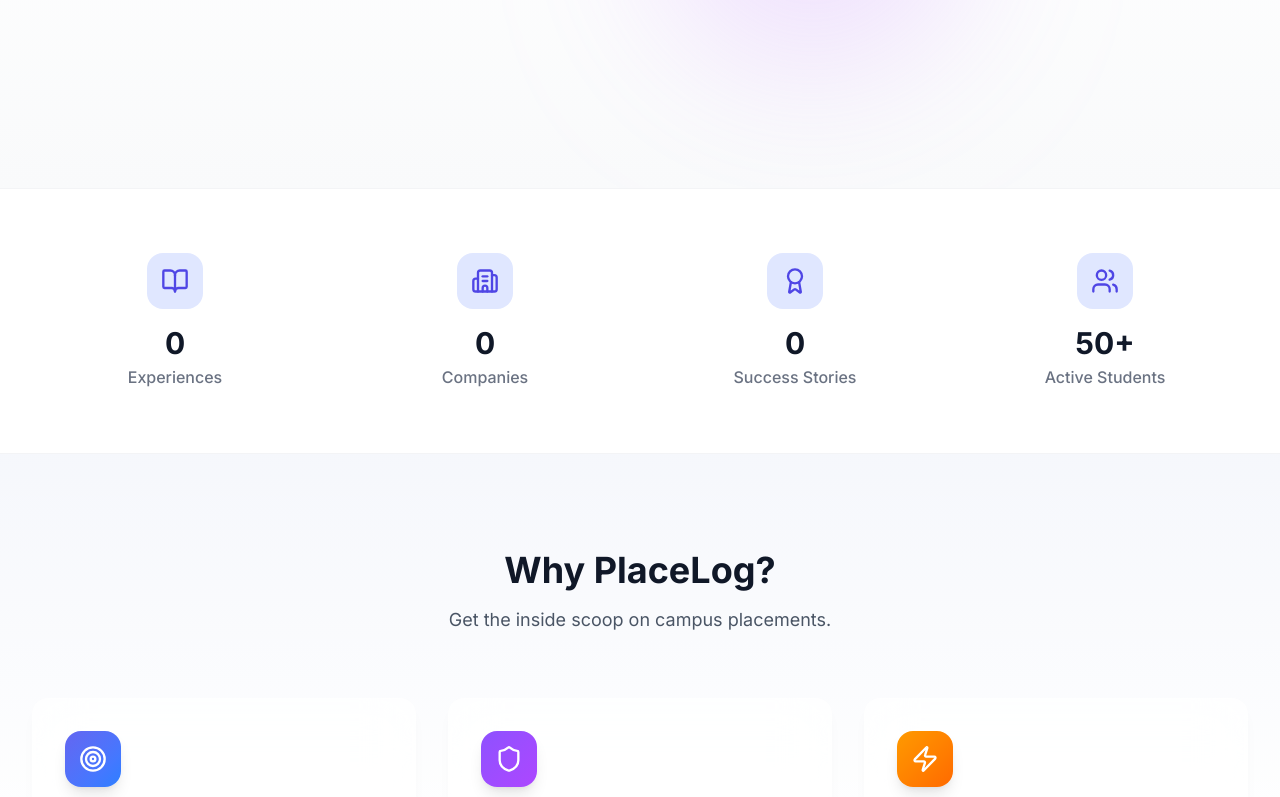
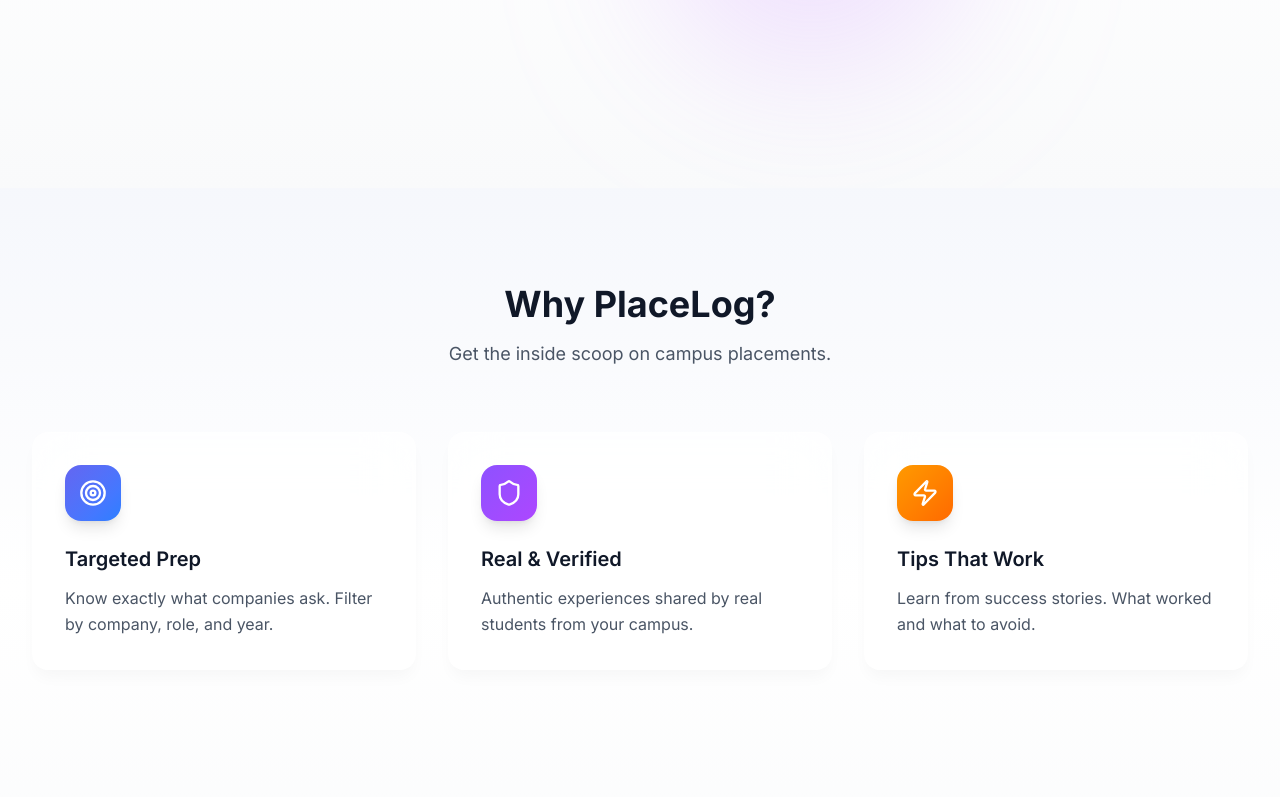
Before and after one commit to ishreyasrivastava/PlaceLog, a React (Vite) app: page / in a window 1280 px wide. Shown: the part 677-1474 px from the top of the page. Built offline with nearby package versions, Linux system fonts and the light colour scheme; no server answers; the database is empty.

Commit message:
Remove fake stats only, keep original UI

```diff
--- a/src/pages/Home.jsx
+++ b/src/pages/Home.jsx
@@ -69,25 +69,7 @@
         </div>
       </section>
 
-      {/* Stats */}
-      <section className="py-12 md:py-16 bg-white dark:bg-gray-900/50 border-y border-gray-100 dark:border-gray-800/50">
-        <div className="max-w-7xl mx-auto px-4 sm:px-6 lg:px-8">
-          <div className="grid grid-cols-2 md:grid-cols-4 gap-6">
-            {[
-              { icon: BookOpen, value: stats.total, label: 'Experiences', color: 'brand' },
-              { icon: Building2, value: stats.companies, label: 'Companies', color: 'violet' },
-              { icon: Award, value: stats.selected, label: 'Success Stories', color: 'emerald' },
-              { icon: Users, value: '50+', label: 'Active Students', color: 'blue' },
-            ].map(({ icon: Icon, value, label }, i) => (
-              <motion.div key={label} initial={{ opacity: 0, y: 20 }} whileInView={{ opacity: 1, y: 0 }} viewport={{ once: true }} transition={{ delay: i * 0.1 }} className="text-center">
-                <div className="w-14 h-14 mx-auto rounded-2xl bg-brand-100 dark:bg-brand-950/50 flex items-center justify-center mb-4"><Icon className="w-7 h-7 text-brand-600 dark:text-brand-400" /></div>
-                <div className="text-3xl font-bold text-gray-900 dark:text-white mb-1">{value}</div>
-                <div className="text-gray-500 dark:text-gray-400 font-medium">{label}</div>
-              </motion.div>
-            ))}
-          </div>
-        </div>
-      </section>
+      {/* Stats removed */}
 
       {/* Features */}
       <section className="py-16 md:py-24 page-bg">
```
